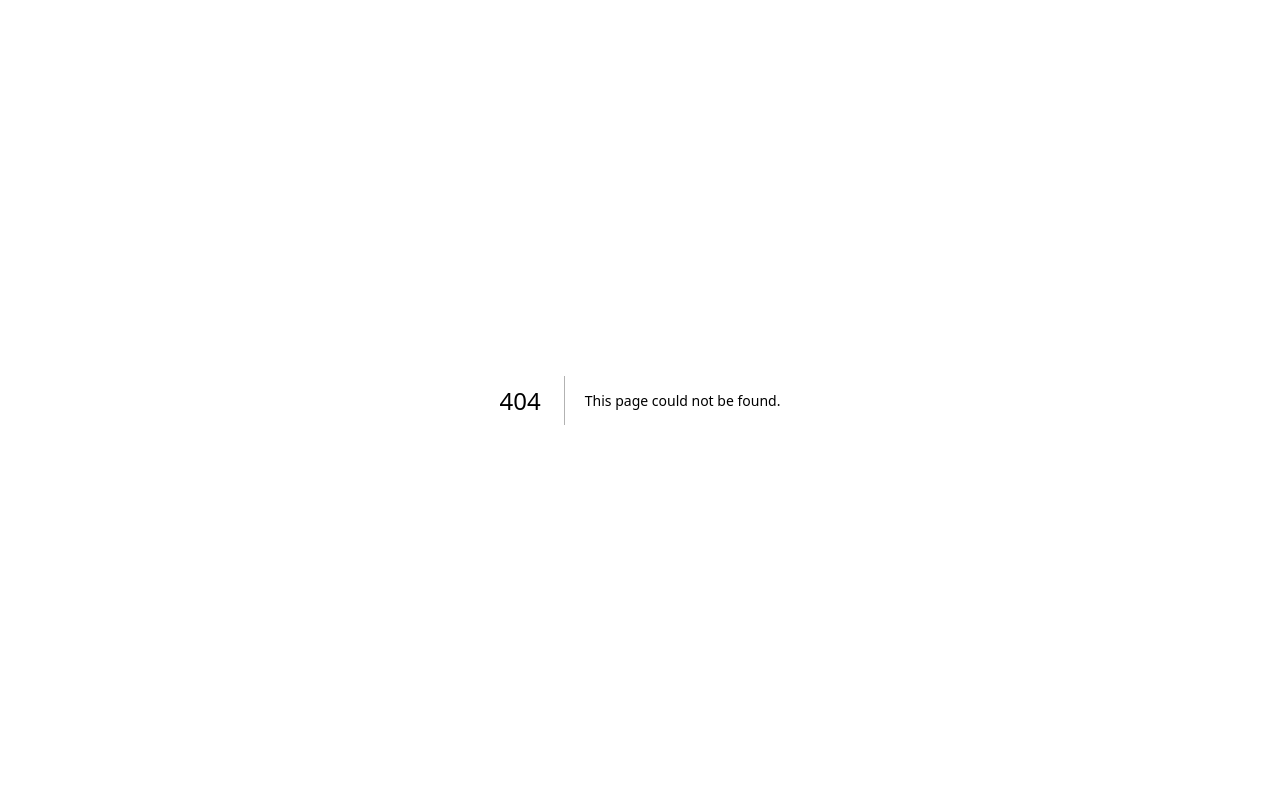
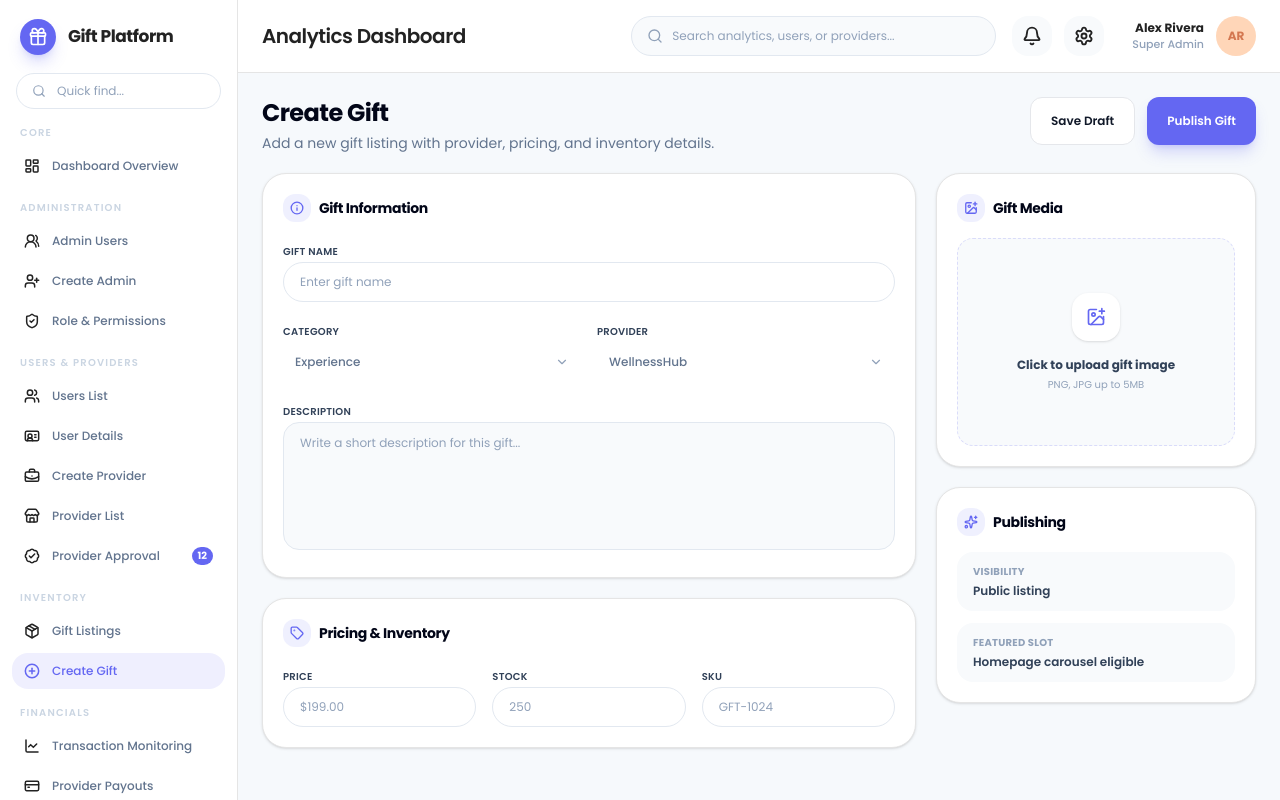
Before and after one commit to Dcodaxproducts/gift-shop, a Next.js app: page /create-gift in a window 1280 px wide. Before the commit this address had no page. Shown: the top 800 px of the page. Built offline with nearby package versions, Linux system fonts and the light colour scheme.

Commit message:
Add create gift page

```diff
--- /dev/null
+++ b/src/app/create-gift/page.tsx
@@ -0,0 +1,17 @@
+import type { Metadata } from "next";
+import { DashboardShell } from "@/components/dashboard/dashboard-shell";
+import { CreateGiftPage } from "@/components/pages/create-gift";
+import { SITE_NAME } from "@/constants/site";
+
+export const metadata: Metadata = {
+  title: `Create Gift | ${SITE_NAME}`,
+  description: "Create a new gift listing.",
+};
+
+export default function CreateGift() {
+  return (
+    <DashboardShell>
+      <CreateGiftPage />
+    </DashboardShell>
+  );
+}
--- /dev/null
+++ b/src/components/pages/create-gift.tsx
@@ -0,0 +1,153 @@
+"use client";
+
+import { ImagePlus, Info, Package2, Sparkles, Tag } from "lucide-react";
+import { giftCategoryOptions, giftProviderOptions } from "@/constants/gifts";
+import { Button } from "@/components/ui/button";
+import { Card, CardContent, CardHeader, CardTitle } from "@/components/ui/card";
+import { Input } from "@/components/ui/input";
+import { Label } from "@/components/ui/label";
+import {
+  Select,
+  SelectContent,
+  SelectItem,
+  SelectTrigger,
+  SelectValue,
+} from "@/components/ui/select";
+
+function SectionTitle({ icon: Icon, title }: { icon: typeof Package2; title: string }) {
+  return (
+    <CardTitle className="flex items-center gap-2 text-sm font-bold text-slate-950">
+      <span className="flex size-7 items-center justify-center rounded-xl bg-primary/10 text-primary">
+        <Icon className="size-3.5" strokeWidth={2.25} />
+      </span>
+      {title}
+    </CardTitle>
+  );
+}
+
+export function CreateGiftPage() {
+  return (
+    <div className="space-y-5">
+      <div className="flex flex-col gap-4 sm:flex-row sm:items-start sm:justify-between">
+        <div>
+          <h1 className="text-2xl font-black tracking-tight text-slate-950">Create Gift</h1>
+          <p className="mt-1 text-sm text-slate-500">Add a new gift listing with provider, pricing, and inventory details.</p>
+        </div>
+        <div className="flex items-center gap-3">
+          <Button variant="outline" className="h-10 rounded-xl px-5 text-xs">Save Draft</Button>
+          <Button className="h-10 rounded-xl px-5 text-xs">Publish Gift</Button>
+        </div>
+      </div>
+
+      <section className="grid gap-5 xl:grid-cols-[minmax(0,1fr)_320px]">
+        <div className="space-y-5">
+          <Card className="rounded-2xl border border-border bg-white shadow-sm">
+            <CardHeader className="p-5 pb-4">
+              <SectionTitle icon={Info} title="Gift Information" />
+            </CardHeader>
+            <CardContent className="space-y-4 px-5 pb-5">
+              <div className="grid gap-4 md:grid-cols-2">
+                <div className="space-y-2 md:col-span-2">
+                  <Label htmlFor="gift-title" className="text-[10px] uppercase tracking-wide text-slate-500">Gift Name</Label>
+                  <Input id="gift-title" placeholder="Enter gift name" className="h-10! rounded-2xl bg-white text-xs" />
+                </div>
+                <div className="space-y-2">
+                  <Label className="text-[10px] uppercase tracking-wide text-slate-500">Category</Label>
+                  <Select defaultValue="experience">
+                    <SelectTrigger className="h-10 w-full rounded-2xl bg-white text-xs">
+                      <SelectValue />
+                    </SelectTrigger>
+                    <SelectContent>
+                      {giftCategoryOptions.filter((option) => option.value !== "all").map((option) => (
+                        <SelectItem key={option.value} value={option.value}>{option.label}</SelectItem>
+                      ))}
+                    </SelectContent>
+                  </Select>
+                </div>
+                <div className="space-y-2">
+                  <Label className="text-[10px] uppercase tracking-wide text-slate-500">Provider</Label>
+                  <Select defaultValue="wellnesshub">
+                    <SelectTrigger className="h-10 w-full rounded-2xl bg-white text-xs">
+                      <SelectValue />
+                    </SelectTrigger>
+                    <SelectContent>
+                      {giftProviderOptions.filter((option) => option.value !== "all").map((option) => (
+                        <SelectItem key={option.value} value={option.value}>{option.label}</SelectItem>
+                      ))}
+                    </SelectContent>
+                  </Select>
+                </div>
+                <div className="space-y-2 md:col-span-2">
+                  <Label htmlFor="gift-description" className="text-[10px] uppercase tracking-wide text-slate-500">Description</Label>
+                  <textarea
+                    id="gift-description"
+                    placeholder="Write a short description for this gift..."
+                    className="min-h-32 w-full resize-none rounded-2xl border border-slate-200 bg-slate-50 px-4 py-3 text-xs text-slate-700 outline-none transition placeholder:text-slate-400 focus:border-primary focus:bg-white focus:ring-4 focus:ring-primary/10"
+                  />
+                </div>
+              </div>
+            </CardContent>
+          </Card>
+
+          <Card className="rounded-2xl border border-border bg-white shadow-sm">
+            <CardHeader className="p-5 pb-4">
+              <SectionTitle icon={Tag} title="Pricing & Inventory" />
+            </CardHeader>
+            <CardContent className="space-y-4 px-5 pb-5">
+              <div className="grid gap-4 md:grid-cols-3">
+                <div className="space-y-2">
+                  <Label htmlFor="gift-price" className="text-[10px] uppercase tracking-wide text-slate-500">Price</Label>
+                  <Input id="gift-price" placeholder="$199.00" className="h-10! rounded-2xl bg-white text-xs" />
+                </div>
+                <div className="space-y-2">
+                  <Label htmlFor="gift-stock" className="text-[10px] uppercase tracking-wide text-slate-500">Stock</Label>
+                  <Input id="gift-stock" placeholder="250" className="h-10! rounded-2xl bg-white text-xs" />
+                </div>
+                <div className="space-y-2">
+                  <Label htmlFor="gift-sku" className="text-[10px] uppercase tracking-wide text-slate-500">SKU</Label>
+                  <Input id="gift-sku" placeholder="GFT-1024" className="h-10! rounded-2xl bg-white text-xs" />
+                </div>
+              </div>
+            </CardContent>
+          </Card>
+        </div>
+
+        <div className="space-y-5">
+          <Card className="rounded-2xl border border-border bg-white shadow-sm">
+            <CardHeader className="p-5 pb-4">
+              <SectionTitle icon={ImagePlus} title="Gift Media" />
+            </CardHeader>
+            <CardContent className="px-5 pb-5">
+              <button
+                type="button"
+                className="flex min-h-52 w-full flex-col items-center justify-center rounded-2xl border border-dashed border-primary/20 bg-slate-50 px-4 text-center transition hover:bg-primary/5"
+              >
+                <span className="flex size-12 items-center justify-center rounded-2xl bg-white text-primary shadow-sm">
+                  <ImagePlus className="size-5" />
+                </span>
+                <p className="mt-4 text-xs font-bold text-slate-700">Click to upload gift image</p>
+                <p className="mt-1 text-[10px] text-slate-400">PNG, JPG up to 5MB</p>
+              </button>
+            </CardContent>
+          </Card>
+
+          <Card className="rounded-2xl border border-border bg-white shadow-sm">
+            <CardHeader className="p-5 pb-4">
+              <SectionTitle icon={Sparkles} title="Publishing" />
+            </CardHeader>
+            <CardContent className="space-y-3 px-5 pb-5">
+              <div className="rounded-2xl bg-slate-50 px-4 py-3">
+                <p className="text-[10px] font-black uppercase tracking-wide text-slate-400">Visibility</p>
+                <p className="mt-1 text-xs font-semibold text-slate-700">Public listing</p>
+              </div>
+              <div className="rounded-2xl bg-slate-50 px-4 py-3">
+                <p className="text-[10px] font-black uppercase tracking-wide text-slate-400">Featured Slot</p>
+                <p className="mt-1 text-xs font-semibold text-slate-700">Homepage carousel eligible</p>
+              </div>
+            </CardContent>
+          </Card>
+        </div>
+      </section>
+    </div>
+  );
+}
--- a/src/components/pages/providers.tsx
+++ b/src/components/pages/providers.tsx
@@ -1,7 +1,7 @@
 "use client";
 
 import { useState } from "react";
-import { CircleDollarSign, Clock3, ListFilter, Search, TrendingDown, UsersRound } from "lucide-react";
+import { ListFilter, Search } from "lucide-react";
 import {
   providerDirectoryItems,
   providerPagination,
@@ -25,20 +25,6 @@ import {
 } from "@/components/ui/select";
 import { TableCell, TableHead } from "@/components/ui/table";
 import { cn } from "@/lib/utils";
-
-const statIconMap = {
-  blue: UsersRound,
-  amber: Clock3,
-  emerald: CircleDollarSign,
-  rose: TrendingDown,
-};
-
-const statToneClass = {
-  blue: "bg-[#eef2ff] text-[#4f46e5]",
-  amber: "bg-[#fff7ed] text-[#f97316]",
-  emerald: "bg-[#ecfdf5] text-[#10b981]",
-  rose: "bg-[#fff1f2] text-[#f43f5e]",
-};
 
 const statBadgeClass = {
   blue: "bg-[#eef2ff] text-[#4f46e5]",
```
